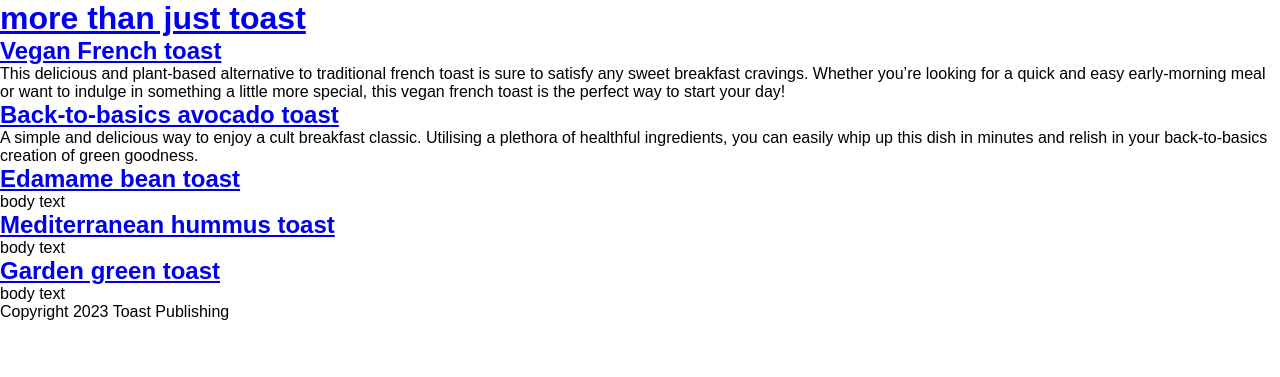
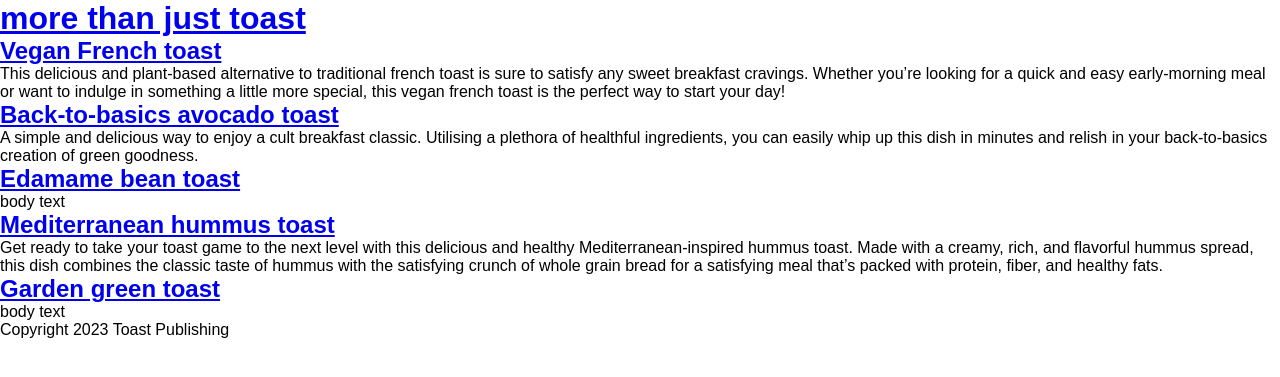
Before and after one commit to 19061287han/recipes, a Jekyll site: the page built from pages/recipelisting.md, in a window 1280 px wide. Shown: the top 377 px of the page. Built offline with Jekyll 4.4.1, drawn with Linux system fonts in a browser that asks for light colours.

Commit message:
Update Recipe “mediterranean-hummus-toast”

```diff
--- a/_recipes/mediterranean-hummus-toast.md
+++ b/_recipes/mediterranean-hummus-toast.md
@@ -4,4 +4,28 @@
 order: 4
 layout: recipe
 ---
-body text
+Get ready to take your toast game to the next level with this delicious and healthy Mediterranean-inspired hummus toast. Made with a creamy, rich, and flavorful hummus spread, this dish combines the classic taste of hummus with the satisfying crunch of whole grain bread for a satisfying meal that's packed with protein, fiber, and healthy fats.
+
+![Mediterranean-style hummus toast](../uploads/calum-lewis-rpkgydh2bmo-unsplash.jpg "Photo by Calum Lewis")
+
+#### Ingredients:
+
+* 2 slices of whole grain bread
+* 1/2 cup hummus (store-bought or homemade)
+* 1/4 cup cherry tomatoes, chopped
+* 1/4 cup cucumber, chopped
+* 1/4 cup red onion, chopped
+* 1/4 cup crumbled feta cheese
+* 1 tablespoon olive oil
+* 1 tablespoon lemon juice
+* Salt and pepper to taste
+
+#### Instructions:
+
+1. Begin by toasting the slices of whole grain bread to your desired level of crispiness.
+2. While the bread is toasting, prepare the toppings. Start by chopping the cherry tomatoes, cucumber, and red onion into small pieces.
+3. In a small bowl, mix together the cherry tomatoes, cucumber, red onion, feta cheese, olive oil, lemon juice, salt, and pepper.
+4. Once the bread is toasted, spread a generous amount of hummus on each slice.
+5. Spoon the tomato and cucumber mixture on top of the hummus on each toast slice, distributing it evenly.
+6. Sprinkle a little bit of extra salt and pepper over the toppings, if desired.
+7. Serve the Mediterranean hummus toast and enjoy!
```
Also changed, not shown: 1 other file.
